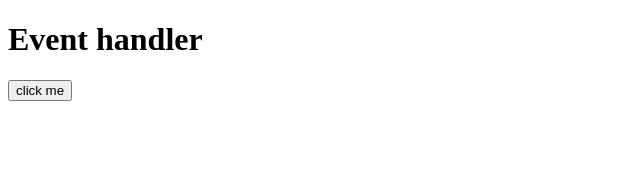
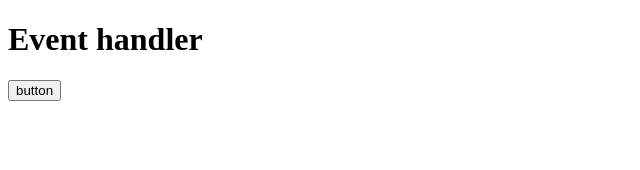
Before and after one commit to vassu-somi/LMPReactassign, a React (Create React App) app: page / in a window 1280 px wide. Shown: the top 170 px of the page, without its empty margins (0-640 px from the left). Built offline with nearby package versions, Linux system fonts and the light colour scheme.

Commit message:
Update App.js

```diff
--- a/src/App.js
+++ b/src/App.js
@@ -8,10 +8,10 @@ function clickA() {
       <h1>Event handler</h1>
       <button
         id="button-a"
-        onClick={clickA}
+        onClick={() => clickA()}
         //{() => { alert("welcome");}}
       >
-        click me
+        button
       </button>
     </>
   );
```
